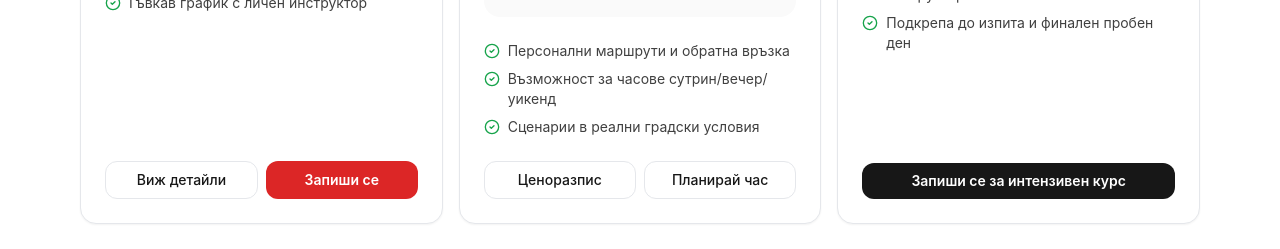
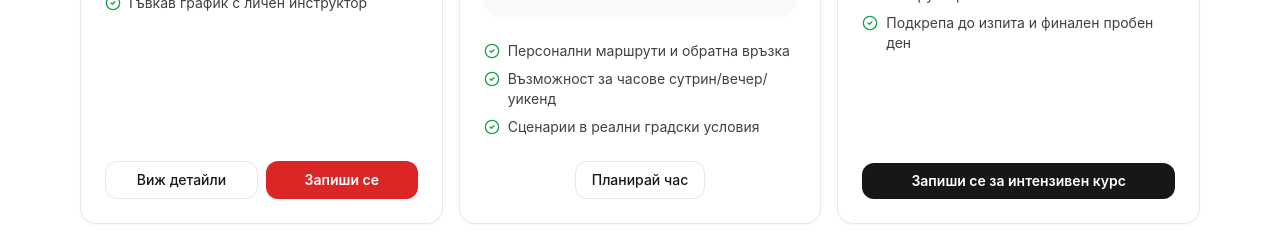
Before and after one commit to adangelov/codex, a React (Vite) app: page / in a window 1280 px wide. Shown: the part 1980-2229 px from the top of the page. Built offline with nearby package versions, Linux system fonts and the light colour scheme.

Commit message:
Preselect refresher course when planning session

```diff
--- a/src/pages/HomePage.tsx
+++ b/src/pages/HomePage.tsx
@@ -322,6 +322,11 @@ export default function HomePage() {
     }
   }, []);
 
+  const handleScrollToRefresh = useCallback(() => {
+    setForm((prev) => ({ ...prev, course: 'b_refresh' }));
+    handleScrollTo('contact');
+  }, [handleScrollTo, setForm]);
+
   const handleBrandClick = useCallback(() => {
     window.scrollTo({ top: 0, behavior: 'smooth' });
   }, []);
@@ -539,18 +544,11 @@ export default function HomePage() {
                     </li>
                   ))}
                 </ul>
-                <div className="mt-auto flex flex-col gap-3 pt-6 sm:flex-row sm:gap-2">
+                <div className="mt-auto flex justify-center pt-6">
                   <button
                     type="button"
-                    onClick={() => handleScrollTo('contact')}
-                    className="w-full rounded-xl border px-4 py-2 text-sm font-medium text-neutral-900 transition hover:bg-neutral-100"
-                  >
-                    {t.price}
-                  </button>
-                  <button
-                    type="button"
-                    onClick={() => handleScrollTo('contact')}
-                    className="w-full rounded-xl border px-4 py-2 text-sm font-medium text-neutral-900 transition hover:bg-neutral-100"
+                    onClick={handleScrollToRefresh}
+                    className="w-full rounded-xl border px-4 py-2 text-sm font-medium text-neutral-900 transition hover:bg-neutral-100 sm:w-auto"
                   >
                     {t.plan}
                   </button>
--- a/src/siteVersion.ts
+++ b/src/siteVersion.ts
@@ -1 +1 @@
-export const SITE_VERSION = 'v1.0.19';
+export const SITE_VERSION = 'v1.0.20';
```
